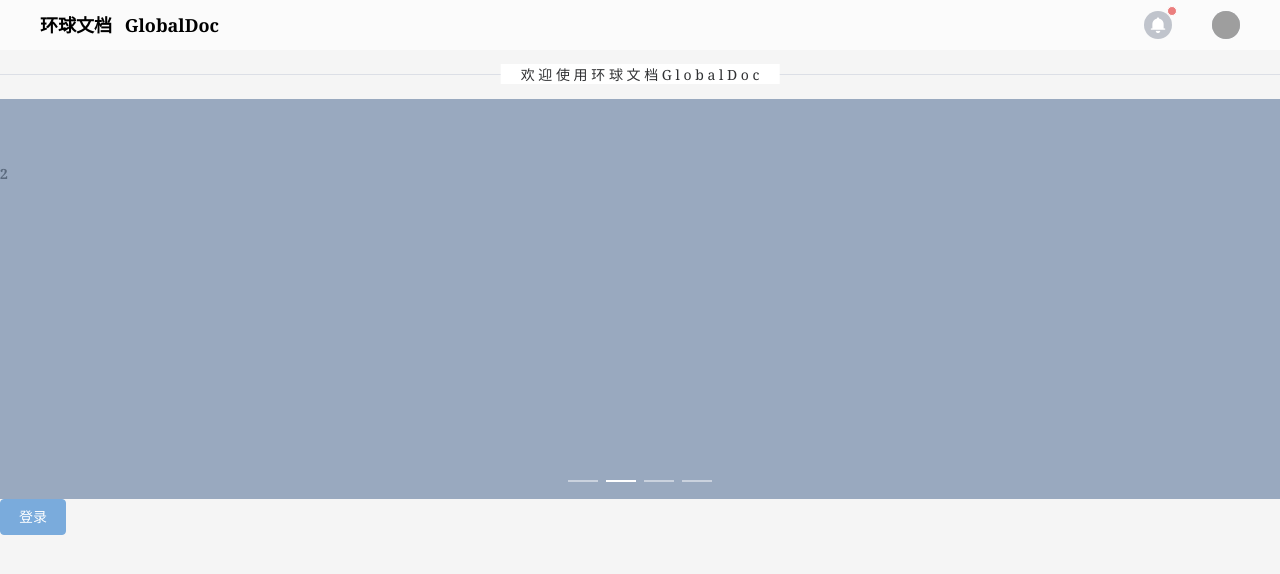
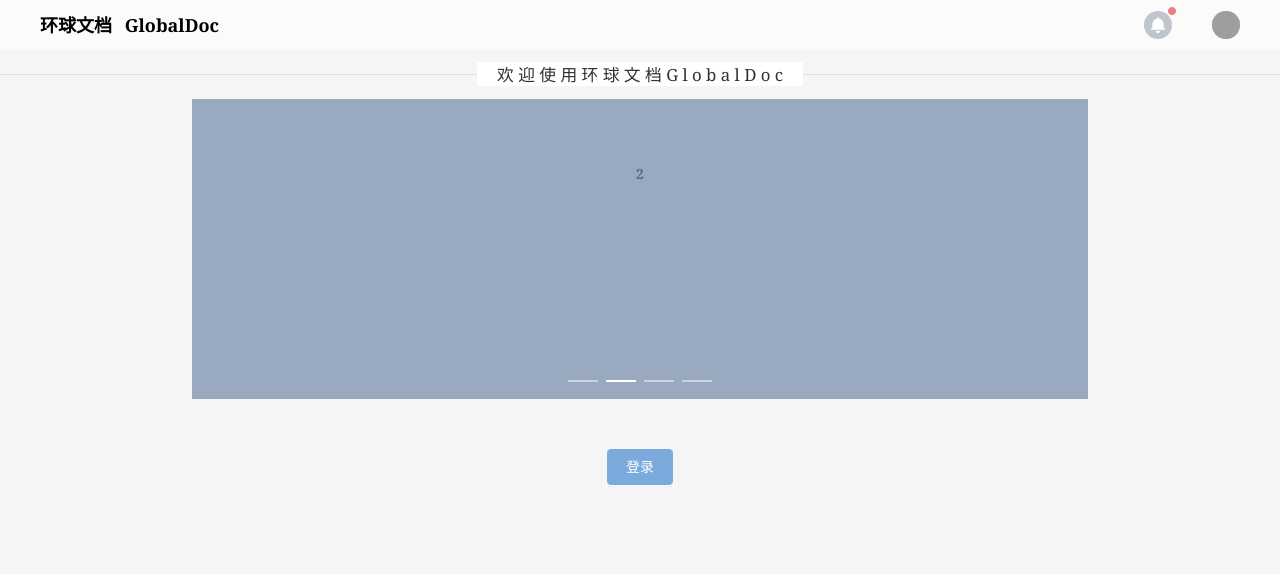
Before and after one commit to KellyVV130/smalltermwy, a Vue app in the folder globalfront/: page /#/ in a window 1280 px wide. Shown: the top 574 px of the page. Built offline with nearby package versions, Linux system fonts and the light colour scheme; grey boxes are pictures that could not be loaded.

Commit message:
修改Welcome样式

```diff
--- a/globalfront/src/components/docImg.vue
+++ b/globalfront/src/components/docImg.vue
@@ -3,7 +3,7 @@
     <div v-if="type==='history'">
       <el-row :gutter="20">
         <el-col :span="4" v-for="(item, index) in tableData" :key="index" style="margin-bottom: 20px;">
-          <div style="height: 100px;text-align: center">
+          <div style="height: 110px;text-align: center">
             <el-card class="fileCard" shadow="hover">
               <div style="right: 5px; line-height: 5px;position: absolute; top: 5px; font-size: x-small">
                 <el-tooltip effect="dark" content="文档详情" placement="bottom" :hide-after="800" :enterable="false">
@@ -38,7 +38,7 @@
     <div v-else-if="type === 'dustbin'">
       <el-row :gutter="20">
         <el-col :span="4" v-for="(item, index) in tableData" :key="index" style="margin-bottom: 20px;">
-          <div style="height: 100px;text-align: center">
+          <div style="height: 110px;text-align: center">
             <el-card class="fileCard" shadow="hover">
               <div style="right: 5px; line-height: 5px;position: absolute; top: 5px; font-size: x-small">
                 <el-tooltip effect="dark" content="文档详情" placement="bottom" :hide-after="800" :enterable="false">
@@ -66,7 +66,7 @@
     <div v-else>
       <el-row :gutter="20">
         <el-col :span="4" v-for="(item, index) in tableData" :key="index" style="margin-bottom: 20px;">
-          <div style="height: 100px;text-align: center">
+          <div style="height: 110px;text-align: center">
             <el-card class="fileCard" shadow="hover">
               <div style="right: 5px; line-height: 5px;position: absolute; top: 5px; font-size: x-small">
                 <el-tooltip effect="dark" content="文档详情" placement="bottom" :hide-after="800" :enterable="false">
@@ -105,14 +105,14 @@
       center>
       <div style="">
         <div>文件名：{{Info.docName}}</div>
-        <div>创建者：{{Info.builder}}</div>
+        <div style="cursor: pointer;">创建者：{{Info.builder}}</div>
         <div>创建日期：{{Info.create_time}}</div>
         <div>最后修改时间：{{Info.modify_time}}</div>
         <el-divider></el-divider>
         <div>协作者：
           <div v-for="(item, index) in Info.coworkers" :key="index" class="coworkers">
             <el-avatar :src="item.userImg" :size="'small'" style="cursor: pointer;vertical-align: sub;"></el-avatar>
-            <span style="height: 28px; padding-right: 15px;margin-left: 10px;">{{item.userName}}</span>
+            <span style="height: 28px; padding-right: 15px;margin-left: 10px;cursor: pointer;">{{item.userName}}</span>
             <i class="el-icon-user" v-if="item.isBuilder"></i>
             <el-link type="danger" style="position: absolute; right: 15px; top: 10px;"
                      @click="checkMove(item)" v-if="!item.isBuilder">
@@ -355,6 +355,7 @@
                     userImg: i.head,
                     isBuilder: index === 0? true:false
                   })
+                  console.log(i.id, this.Info.coworkers)
                 })
               }
             }).catch(e => console.log(e.response.data))
--- a/globalfront/src/components/header.vue
+++ b/globalfront/src/components/header.vue
@@ -47,7 +47,7 @@
     name: "brain",
     data(){
       return{
-        userImg:'https://fuss10.elemecdn.com/e/5d/4a731a90594a4af544c0c25941171jpeg.jpeg',
+        userImg:'https://cube.elemecdn.com/3/7c/3ea6beec64369c2642b92c6726f1epng.png',
         hasMessage:true,
         gridData: [{
           date: '2020/08/11',
--- a/globalfront/src/views/PersonInfo.vue
+++ b/globalfront/src/views/PersonInfo.vue
@@ -5,11 +5,11 @@
     </el-col>
     <el-col :span="20"></el-col>
     <div class="box">
-      <el-card style="background-color: whitesmoke; border: 0px;" shadow="never">
+      <el-card style="background-color: whitesmoke; border: 0px; margin-top: 80px;" shadow="never">
         <br>
         <el-row>
           <el-col :span="8">
-            <el-row><el-avatar :size="80" :src="circleUrl"></el-avatar></el-row>
+            <el-row><el-avatar :size="80" :src="head"></el-avatar></el-row>
             <br>
             <el-row><el-button type="text" icon="el-icon-edit">修改头像</el-button></el-row>
           </el-col>
@@ -268,9 +268,9 @@ import {getUserInfo} from '../api/api'
 
 <style>
   .basic{
-    position: fixed;
-    width: 100%;
-    height: 100%;
+    /*position: fixed;*/
+    /*width: 100%;*/
+    /*height: 100%;*/
     background-color: whitesmoke;
   }
 
@@ -278,7 +278,8 @@ import {getUserInfo} from '../api/api'
     width: 70%;
     text-align: center;
     margin-left: 15%;
-    margin-top: 80px;
+    /*margin-top: 80px;*/
+    height: calc(100vh - 50px);
   }
 
 
--- a/globalfront/src/views/Welcome.vue
+++ b/globalfront/src/views/Welcome.vue
@@ -1,14 +1,16 @@
 <template>
   <div class="basic">
-    <el-divider content-position="center">欢 迎 使 用 环 球 文 档 G l o b a l D o c</el-divider>
+    <el-divider content-position="center">
+      <span style="font-size: larger;">欢 迎 使 用 环 球 文 档 G l o b a l D o c</span>
+    </el-divider>
     <div class="block">
-      <el-carousel height="400px">
+      <el-carousel height="400px; width:70%;">
         <el-carousel-item v-for="item in 4" :key="item">
           <h3 class="small">{{ item }}</h3>
         </el-carousel-item>
       </el-carousel>
     </div>
-    <el-button type="primary" @click="toLogin">登录</el-button>
+    <el-button type="primary" @click="toLogin" style="margin: 0 auto;">登录</el-button>
   </div>
 </template>
 
@@ -23,12 +25,13 @@ export default {
 </script>
 
 
-<style>
+<style scope>
   .basic{
     position: fixed;
-    width: 100%;
+    width: 100vw;
     height: 100%;
     background-color: whitesmoke;
+    text-align: center;
   }
 
   .el-carousel__item h3 {
@@ -46,4 +49,8 @@ export default {
   .el-carousel__item:nth-child(2n+1) {
      background-color: #d3dce6;
   }
+  .block{
+    margin:0 auto 50px auto;
+    width: 70vw;
+  }
 </style>
```
